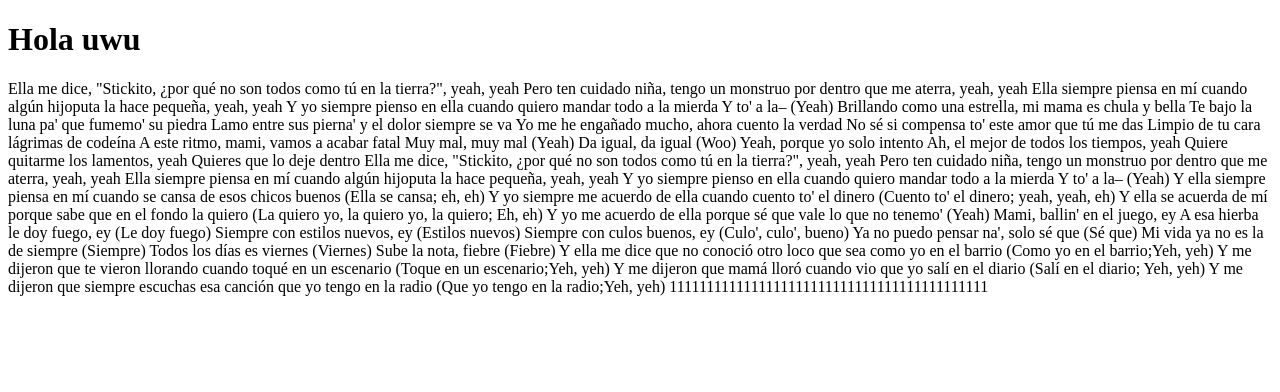
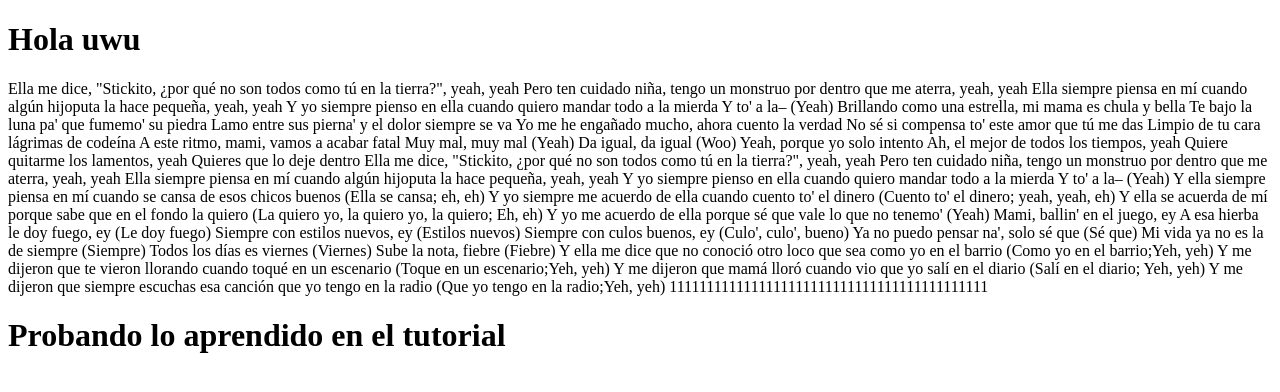
Before and after one commit to DiegoSaavedraGuerra/tutorial-git, a plain HTML site: page index.html in a window 1280 px wide. Drawn offline with Linux system fonts and the light colour scheme.

Commit message:
Poniendo en practica lo aprendido en el tutorial

```diff
--- a/index.html
+++ b/index.html
@@ -55,5 +55,6 @@
         Y me dijeron que siempre escuchas esa canción que yo tengo en la radio
         (Que yo tengo en la radio;Yeh, yeh)
         1111111111111111111111111111111111111111111</p>
+        <h1>Probando lo aprendido en el tutorial</h1>
 </body>
 </html>
```
